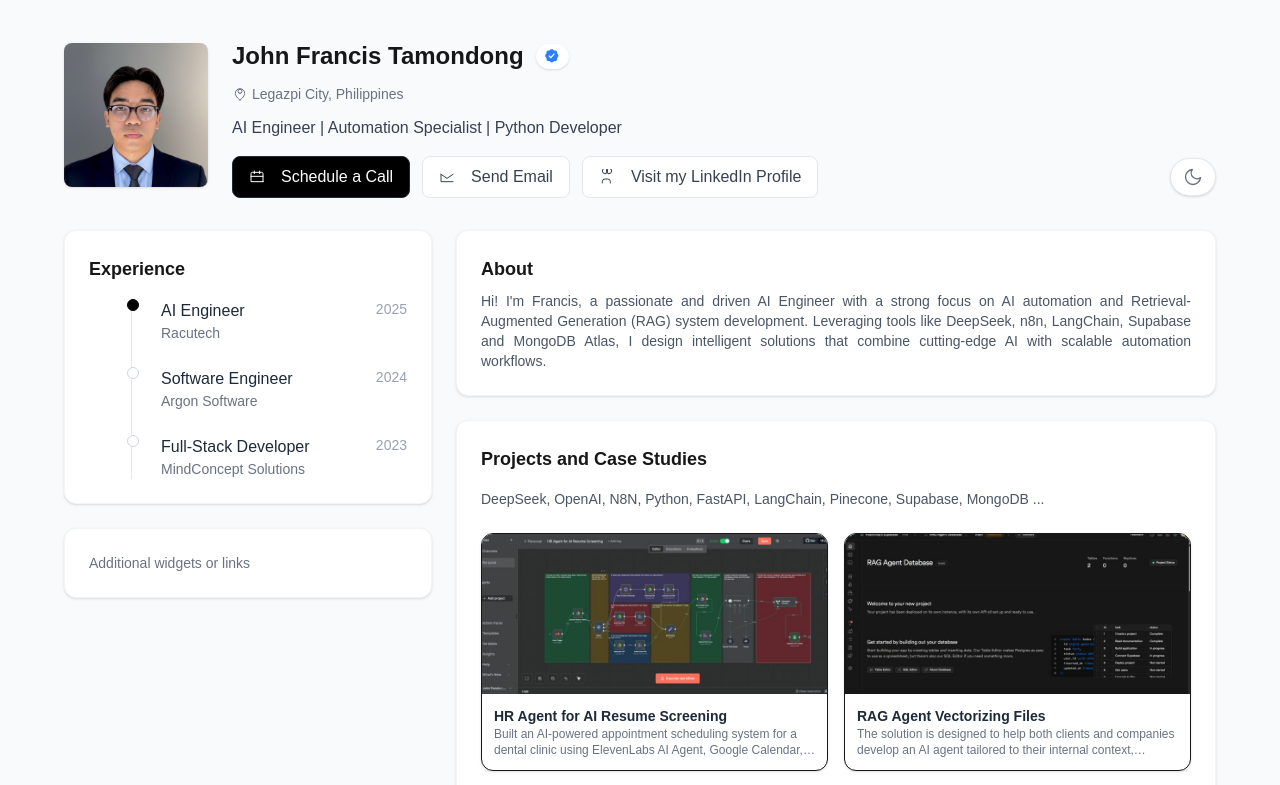
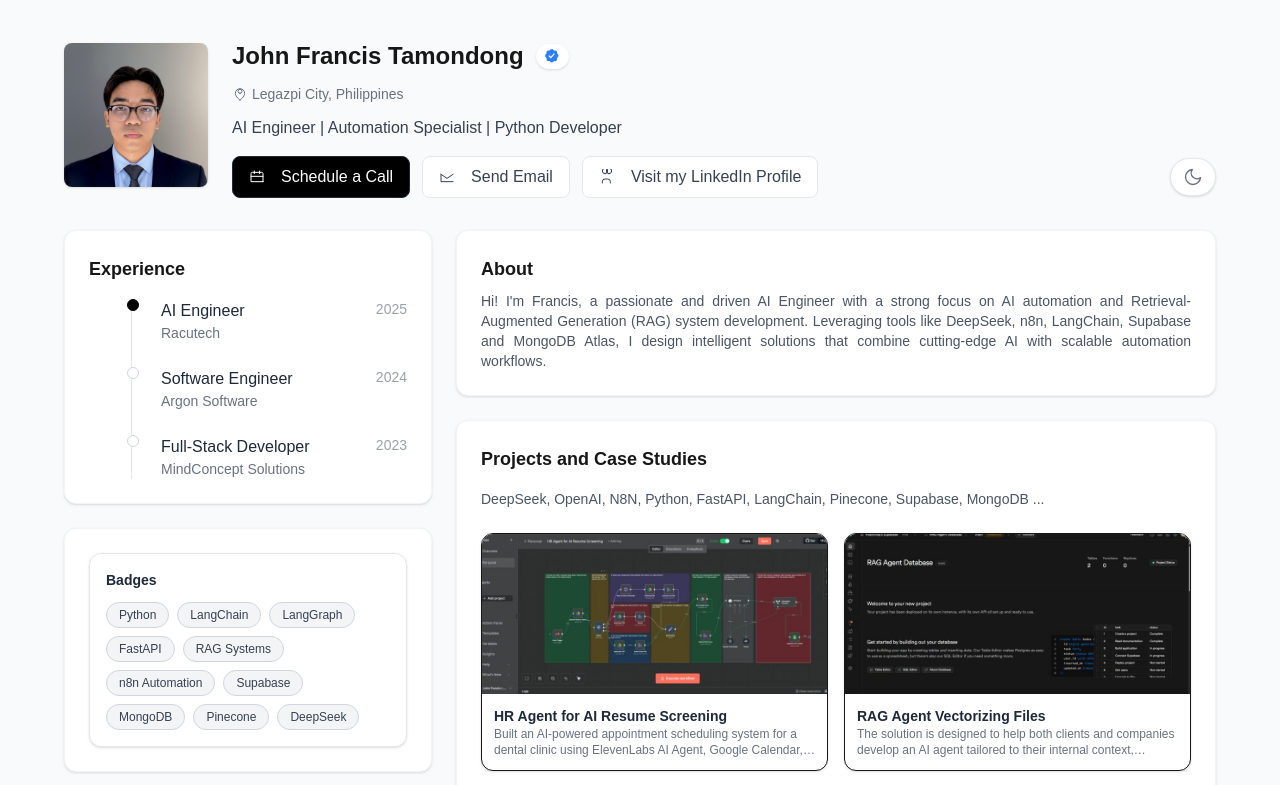
Before and after one commit to fraanciisq/next-port, a Next.js app: page / in a window 1280 px wide. Shown: the top 785 px of the page. Built offline with nearby package versions, Linux system fonts and the light colour scheme.

Commit message:
feat: add badges section temp

```diff
--- /dev/null
+++ b/pages/components/Badges.tsx
@@ -0,0 +1,36 @@
+import React from "react";
+
+const badges = [
+  "Python",
+  "LangChain",
+  "LangGraph",
+  "FastAPI",
+  "RAG Systems",
+  "n8n Automation",
+  "Supabase",
+  "MongoDB",
+  "Pinecone",
+  "DeepSeek",
+];
+
+export default function Badges() {
+  return (
+    <div className="p-4 bg-white rounded-xl shadow-sm border border-gray-200 space-y-3">
+      <div className="flex items-center gap-2">
+
+        <h3 className="text-sm font-semibold text-gray-800">Badges</h3>
+      </div>
+
+      <div className="flex flex-wrap gap-2">
+        {badges.map((badge) => (
+          <span
+            key={badge}
+            className="px-3 py-1 text-xs font-medium bg-gray-100 text-gray-700 rounded-full border border-gray-300 hover:bg-gray-200 transition"
+          >
+            {badge}
+          </span>
+        ))}
+      </div>
+    </div>
+  );
+}
--- a/pages/components/ProfileHeader.tsx
+++ b/pages/components/ProfileHeader.tsx
@@ -30,7 +30,7 @@
 
         <div className="mt-3 text-gray-700">{title}</div>
 
-        <div className="mt-4 flex flex-wrap items-center gap-3">
+        <div className="mt-4 flex flex-wrap items-center gap-3 ">
           <Button
           variant="primary"
           startIcon={<CalendarIcon />}
--- a/pages/index.tsx
+++ b/pages/index.tsx
@@ -5,6 +5,7 @@
 import { Card } from "./components/Card";
 import { ExperienceList, Experience } from "./components/ExperienceList";
 import ProjectsCard from "./components/Projects";
+import Badges from "./components/Badges";
 
 const experiences: Experience[] = [
   { title: "AI Engineer", org: "Racutech", year: "2025" },
@@ -33,7 +34,7 @@
             </Card>
 
             <Card>
-              <div className="text-sm text-gray-500">Additional widgets or links</div>
+              <Badges />
             </Card>
           </div>
 
```
